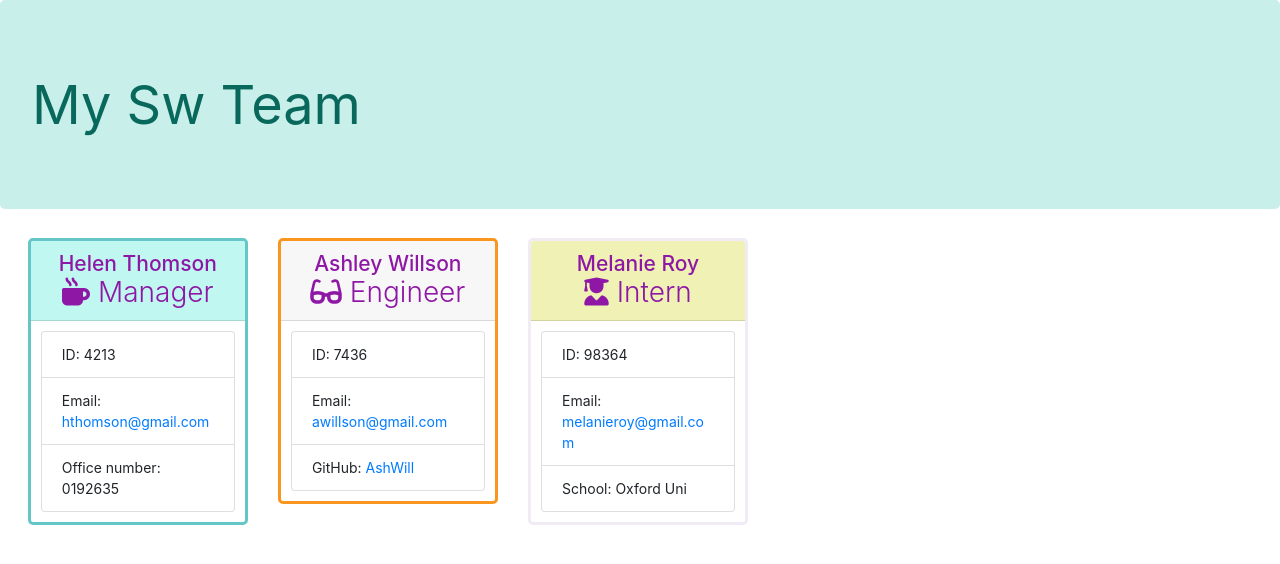
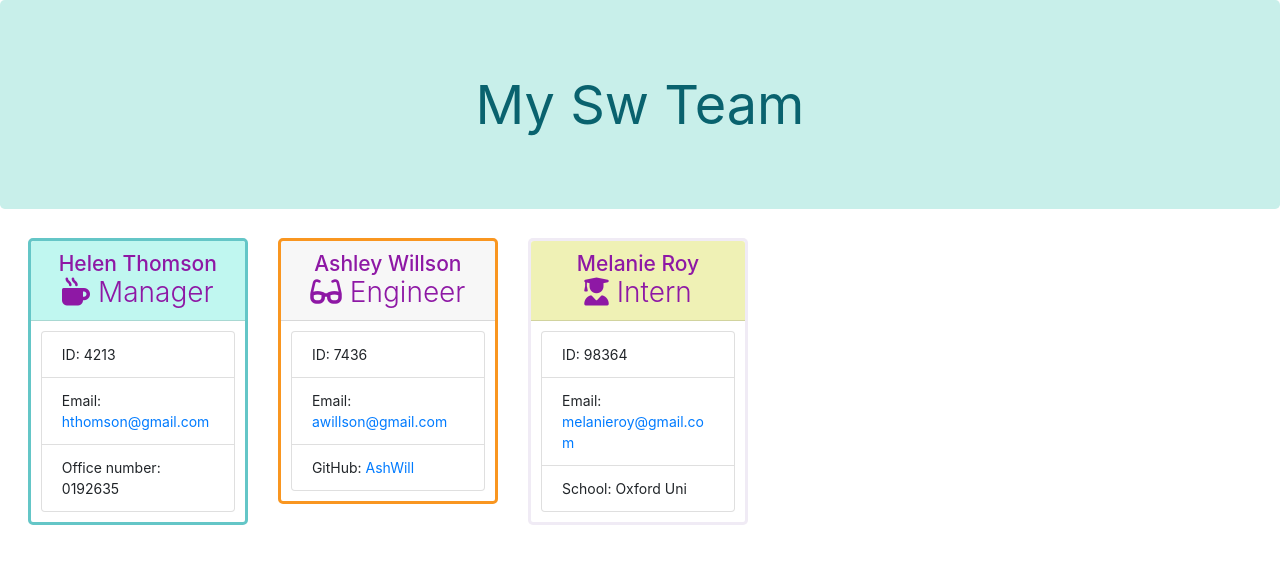
Before and after one commit to Marilena-C/GenerateSwTeam, a website: page output/team.html in a window 1280 px wide. Drawn offline with nearby package versions, Linux system fonts and the light colour scheme.

Commit message:
Arrange navbar text to center

```diff
--- a/assets/css/style.css
+++ b/assets/css/style.css
@@ -1,7 +1,8 @@
 #navbar {
     background-color: rgba(146, 223, 214, 0.5);
-    color: #08685b;
+    color: #09626e;
     font-size: 54px;
+    text-align: center;
 }
 
 main {
@@ -9,6 +10,7 @@ main {
     max-width: 75%;
     margin: 0 auto;
     margin-bottom: 50px;
+
 }
 
 
```
